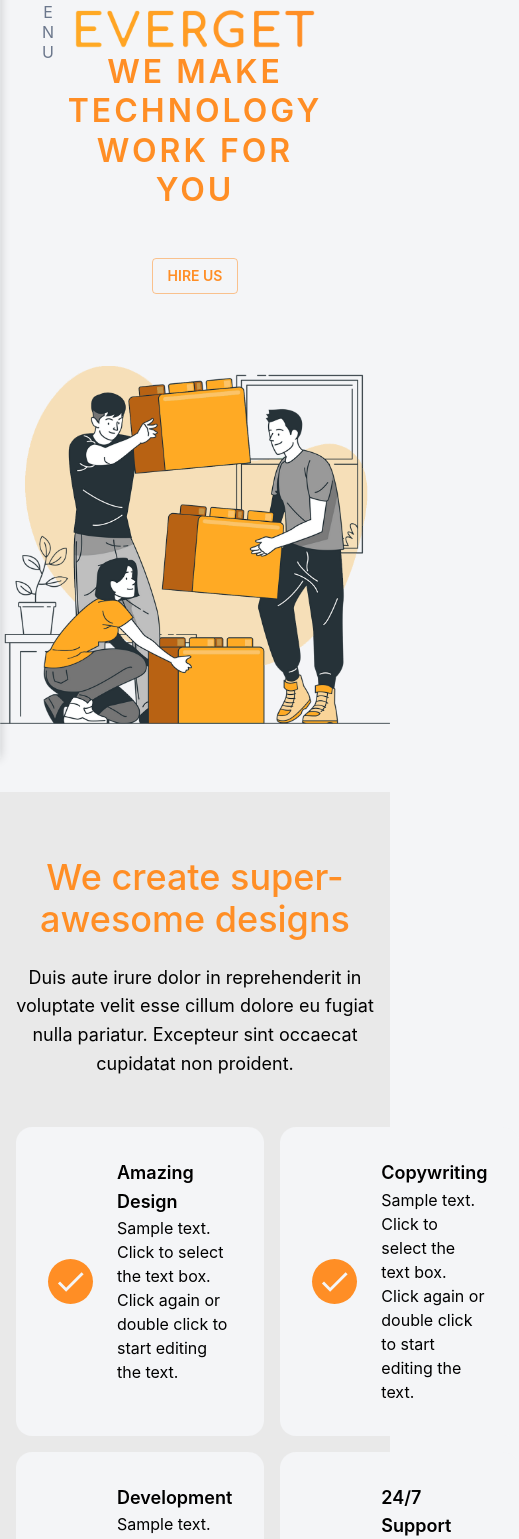
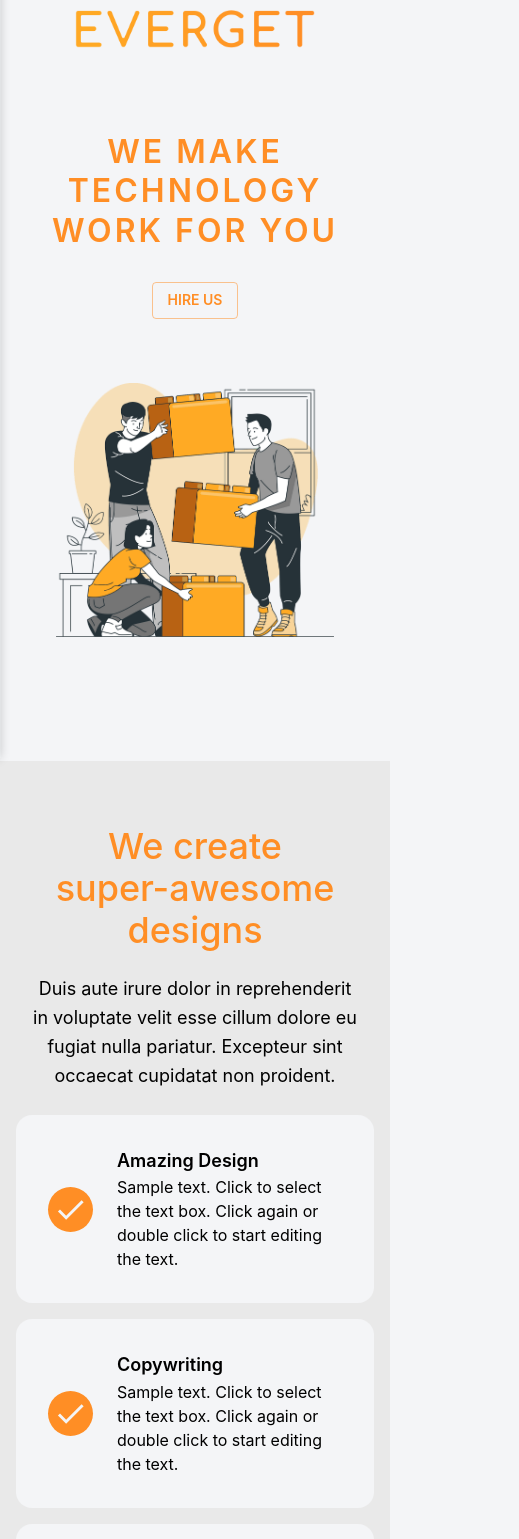
Before and after one commit to tedi4t/everget, a Next.js app: page / in a window 390 px wide. Shown: the part 86-1625 px from the top of the page, 519 px wide, since content can reach past the window. Built offline with nearby package versions, Linux system fonts and the light colour scheme; a web font is replaced by a local one.

Commit message:
website mobile version

```diff
--- a/components/Advantages/Advantages.styles.ts
+++ b/components/Advantages/Advantages.styles.ts
@@ -13,6 +13,11 @@ export const BoxesContainer = styled.div`
 	grid-template-columns: 1fr 1fr;
 	grid-column-gap: 1rem;
 	grid-row-gap: 1rem;
+
+	@media (max-width: ${({ theme }) => theme.breakpoints.values.md}px) {
+		margin-top: 1.5rem;
+		grid-template-columns: 1fr;
+	}
 `;
 
 export const BoxContainer = styled.div`
@@ -46,7 +51,11 @@ WDoneIcon.defaultProps = {
 	fontSize: 'large',
 };
 
-export const AdvantagesTitle = styled(Typography)``;
+export const AdvantagesTitle = styled(Typography)`
+	@media (max-width: ${({ theme }) => theme.breakpoints.values.md}px) {
+		padding: 0 2rem;
+	}
+`;
 AdvantagesTitle.defaultProps = {
 	variant: 'h3',
 	fontWeight: '500',
@@ -56,6 +65,10 @@ AdvantagesTitle.defaultProps = {
 
 export const AdvantagesSubtitle = styled(Typography)`
 	margin-top: 1.5rem;
+
+	@media (max-width: ${({ theme }) => theme.breakpoints.values.md}px) {
+		padding: 0 1rem;
+	}
 `;
 AdvantagesSubtitle.defaultProps = {
 	variant: 'h6',
--- a/components/ContactPage/ContactPage.styles.ts
+++ b/components/ContactPage/ContactPage.styles.ts
@@ -11,6 +11,10 @@ export const RightBg = styled.div`
 	top: 0;
 	right: 0;
 	bottom: 0;
+
+	@media (max-width: ${({ theme }) => theme.breakpoints.values.md}px) {
+		display: none;
+	}
 `;
 
 export const ImgWrapper = styled(Grid)`
@@ -36,6 +40,10 @@ WContainer.defaultProps = {
 
 export const RightSideWrapper = styled(Grid)`
 	padding: 3rem;
+
+	@media (max-width: ${({ theme }) => theme.breakpoints.values.lg}px) {
+		padding-top: 1rem;
+	}
 `;
 RightSideWrapper.defaultProps = {
 	item: true,
@@ -49,6 +57,10 @@ RightSideWrapper.defaultProps = {
 export const ContactForm = styled.form`
 	margin-top: 4rem;
 	width: 100%;
+
+	@media (max-width: ${({ theme }) => theme.breakpoints.values.lg}px) {
+		margin-top: 2rem;
+	}
 `;
 
 export const ContactFormTextField = styled(TextField)`
--- a/components/Expertise/Expertise.styles.ts
+++ b/components/Expertise/Expertise.styles.ts
@@ -15,6 +15,10 @@ SkillsTypography.defaultProps = {
 
 export const ExpertiseTypography = styled(Typography)`
 	margin-top: 2rem;
+
+	@media (max-width: ${({ theme }) => theme.breakpoints.values.md}px) {
+		margin-top: 1rem;
+	}
 `;
 ExpertiseTypography.defaultProps = {
 	variant: 'h4',
@@ -23,10 +27,15 @@ ExpertiseTypography.defaultProps = {
 
 export const DescTypography = styled(Typography)`
 	margin-top: 1rem;
+
+	@media (max-width: ${({ theme }) => theme.breakpoints.values.md}px) {
+		margin-bottom: 2rem;
+	}
 `;
 
 export const SkillsList = styled.ul`
 	list-style-type: '-   ';
+	margin: 0;
 `;
 
 export const Skill = styled.li`
--- a/components/Expertise/Expertise.tsx
+++ b/components/Expertise/Expertise.tsx
@@ -39,7 +39,7 @@ export function Expertise() {
 		<ExpertiseWrapper>
 			<Container>
 				<Grid container>
-					<Grid item md={4}>
+					<Grid item md={4} sm={12} xs={12}>
 						<SkillsTypography>OUR SKILLS</SkillsTypography>
 						<ExpertiseTypography>Expertise</ExpertiseTypography>
 						<DescTypography>
@@ -49,7 +49,7 @@ export function Expertise() {
 					</Grid>
 					{skills.map(skillColumn => {
 						return (
-							<Grid item md={4} key={JSON.stringify(skillColumn)}>
+							<Grid item md={4} sm={6} xs={12} key={JSON.stringify(skillColumn)}>
 								<SkillsList>
 									{skillColumn.map(skill => {
 										return (
--- a/components/Footer/Footer.tsx
+++ b/components/Footer/Footer.tsx
@@ -10,7 +10,7 @@ export function Footer() {
 	return (
 		<FooterWrapper>
 			<Container>
-				<Grid container justifyContent={'space-between'}>
+				<Grid container justifyContent={'space-between'} gap={3}>
 					<Typography color={'primary'} variant={'h4'}>
 						Let&apos;s talk about your project
 					</Typography>
--- a/components/Header/Header.styles.ts
+++ b/components/Header/Header.styles.ts
@@ -11,6 +11,10 @@ export const WTypography = styled(Typography)`
 	text-transform: uppercase;
 	color: ${({ theme }) => theme.palette.primary.main};
 	padding: 0 4rem;
+
+	@media (max-width: ${({ theme }) => theme.breakpoints.values.md}px) {
+		padding: 0 2rem;
+	}
 `;
 WTypography.defaultProps = {
 	variant: 'h4',
@@ -22,13 +26,27 @@ export const WButton = styled(Button)`
 	text-transform: uppercase;
 	align-self: center;
 	margin: 3rem 0 4rem 0;
+
+	@media (max-width: ${({ theme }) => theme.breakpoints.values.md}px) {
+		margin: 2rem 0 0;
+	}
 `;
 WButton.defaultProps = {
 	variant: 'outlined',
 };
 
-export const ImageWrapper = styled.div`
+export const LogoWrapper = styled.div`
 	flex: 1;
 	width: 15rem;
 	margin: 2rem auto 0 auto;
+
+	@media (max-width: ${({ theme }) => theme.breakpoints.values.md}px) {
+		padding-bottom: 5rem;
+	}
 `;
+
+export const ImageWrapper = styled.div`
+	@media (max-width: ${({ theme }) => theme.breakpoints.values.md}px) {
+		padding: 3.5rem;
+	}
+`;
--- a/components/Header/Header.tsx
+++ b/components/Header/Header.tsx
@@ -4,7 +4,7 @@ import Link from 'next/link';
 
 import TeamConstruct from '../../assets/media/teamConstruct.png';
 import Logo from '../../assets/media/logo.png';
-import { WContainer, WTypography, WButton, ImageWrapper } from './Header.styles';
+import { WContainer, WTypography, WButton, LogoWrapper, ImageWrapper } from './Header.styles';
 
 export function Header() {
 	return (
@@ -12,9 +12,9 @@ export function Header() {
 			<WContainer>
 				<Grid container spacing={1}>
 					<Grid item md={6} container flexDirection={'column'} justifyContent={'space-between'}>
-						<ImageWrapper>
+						<LogoWrapper>
 							<Image src={Logo} alt={'everget'} />
-						</ImageWrapper>
+						</LogoWrapper>
 						<Grid container flexDirection={'column'}>
 							<WTypography>we make technology work for you</WTypography>
 							<Link href={'/contact'}>
@@ -23,7 +23,9 @@ export function Header() {
 						</Grid>
 					</Grid>
 					<Grid item md={6}>
-						<Image src={TeamConstruct} alt={'everget'} />
+						<ImageWrapper>
+							<Image src={TeamConstruct} alt={'everget'} />
+						</ImageWrapper>
 					</Grid>
 				</Grid>
 			</WContainer>
--- a/components/Navbar/Navbar.styles.ts
+++ b/components/Navbar/Navbar.styles.ts
@@ -21,7 +21,7 @@ export const Wrapper = styled.div`
 	left: 0;
 	top: 0;
 	transition-duration: 0.5s;
-	z-index: 1;
+	z-index: 2;
 
 	&.open {
 		bottom: 0;
@@ -55,6 +55,10 @@ export const Slide = styled.div`
 export const MenuTypography = styled(Typography)`
 	writing-mode: vertical-lr;
 	text-orientation: upright;
+
+	@media (max-width: ${({ theme }) => theme.breakpoints.values.lg}px) {
+		display: none;
+	}
 `;
 MenuTypography.defaultProps = {};
 
```
Also changed, not shown: components/CallToAction/CallToAction.styles.ts (+38 -1 lines).
